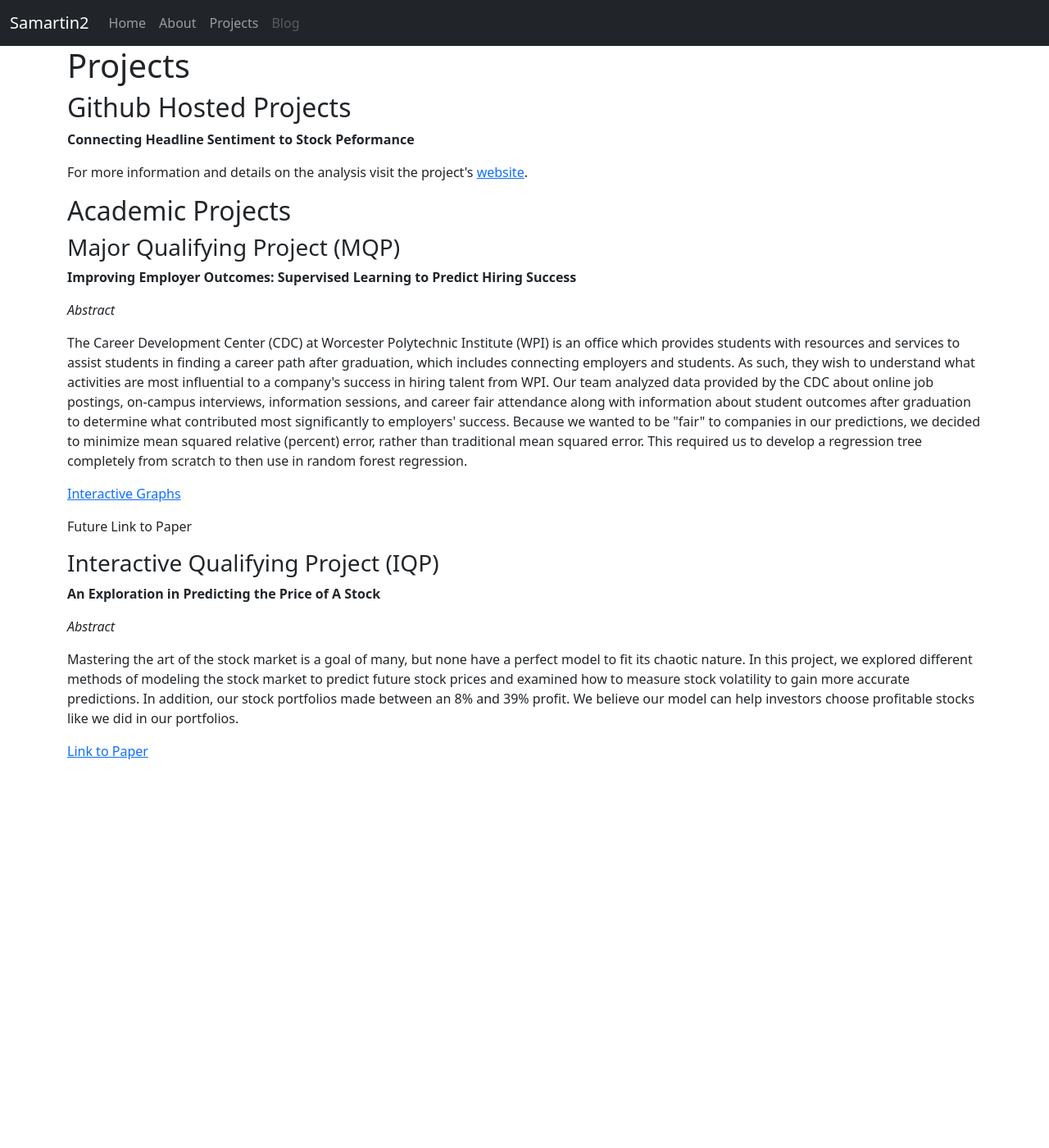
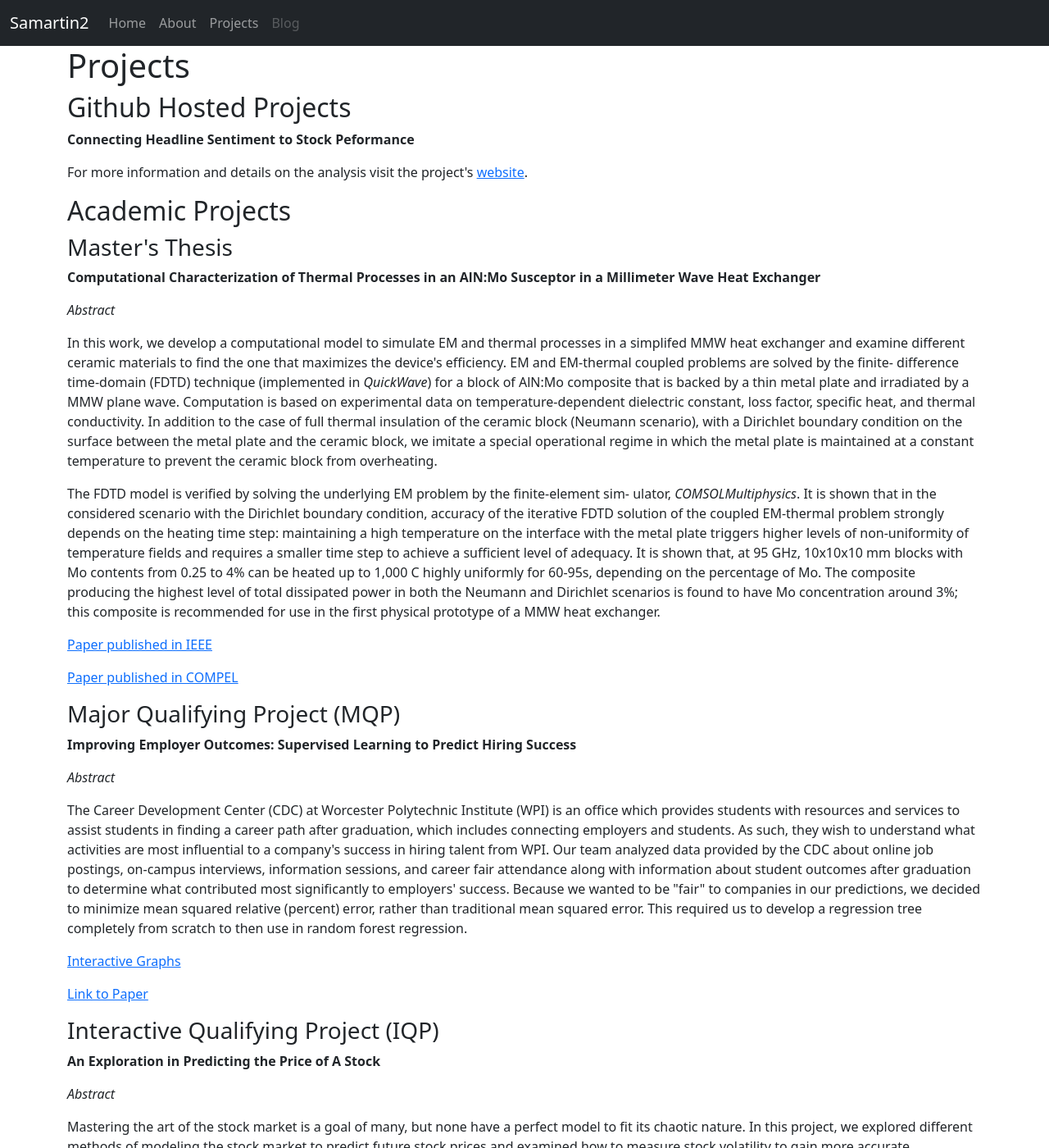
Before and after one commit to samartin2/samartin2.github.io, a Jekyll site: the page built from projects/index.html, in a window 1280 px wide and 1400 px high. Shown: the whole window at 82% size. Built offline with Jekyll 4.4.1, drawn with Linux system fonts in a browser that asks for light colours.

Commit message:
Content update

```diff
--- a/index.html
+++ b/index.html
@@ -5,8 +5,6 @@ title: Samartin2's Github Projects
 
 <div class="homepage">
     <h1>Welcome</h1>
-    <p>The purpose of this website is to present my work in both
-        academics and data analytics. It also serves as a platfom
-        to view all my github and unhosted projects in one place.
+    <p>The purpose of this website is to present my work in software development, data analytics, and academics.
     </p>
 </div>
--- a/projects/index.html
+++ b/projects/index.html
@@ -11,6 +11,38 @@ title: Projects
         <a href="https://dfontana.github.io/GaggleOfKaggle/">website</a>.
     </p>
     <h2>Academic Projects</h2>
+    <h3>Master's Thesis</h3>
+    <p><strong>Computational Characterization of Thermal Processes in an
+        AlN:Mo Susceptor in a Millimeter Wave Heat Exchanger</strong></p>
+    <p><em>Abstract</em></p>
+    <p>In this work, we develop a computational model to simulate EM and thermal processes in
+        a simplifed MMW heat exchanger and examine different ceramic materials to find the one that
+        maximizes the device's efficiency. EM and EM-thermal coupled problems are solved by the finite-
+        difference time-domain (FDTD) technique (implemented in <i>QuickWave</i>) for a block of AlN:Mo
+        composite that is backed by a thin metal plate and irradiated by a MMW plane wave. Computation
+        is based on experimental data on temperature-dependent dielectric constant, loss factor, specific
+        heat, and thermal conductivity. In addition to the case of full thermal insulation of the ceramic
+        block (Neumann scenario), with a Dirichlet boundary condition on the surface between the metal
+        plate and the ceramic block, we imitate a special operational regime in which the metal plate is
+        maintained at a constant temperature to prevent the ceramic block from overheating.</p>
+    <p>The FDTD model is verified by solving the underlying EM problem by the finite-element sim-
+        ulator, <i>COMSOLMultiphysics</i>. It is shown that in the considered scenario with the Dirichlet
+        boundary condition, accuracy of the iterative FDTD solution of the coupled EM-thermal problem
+        strongly depends on the heating time step: maintaining a high temperature on the interface with
+        the metal plate triggers higher levels of non-uniformity of temperature fields and requires a smaller
+        time step to achieve a sufficient level of adequacy. It is shown that, at 95 GHz, 10x10x10 mm
+        blocks with Mo contents from 0.25 to 4% can be heated up to 1,000 C highly uniformly for 60-95s,
+        depending on the percentage of Mo. The composite producing the highest level of total dissipated
+        power in both the Neumann and Dirichlet scenarios is found to have Mo concentration around 3%;
+        this composite is recommended for use in the first physical prototype of a MMW heat exchanger.</p>
+    <p>
+        <a href="https://ieeexplore.ieee.org/document/9336627"
+        target="_blank">Paper published in IEEE</a>
+    </p>
+    <p>
+        <a href="https://www.emerald.com/insight/content/doi/10.1108/COMPEL-07-2019-0271/full/html"
+        target="_blank">Paper published in COMPEL</a>
+    </p>
     <h3>Major Qualifying Project (MQP)</h3>
     <p><strong>Improving Employer Outcomes: Supervised Learning to Predict
         Hiring Success</strong></p>
@@ -32,7 +64,8 @@ title: Projects
         <a href="/projects/mqp">Interactive Graphs</a>
     </p>
     <p>
-        <a>Future Link to Paper</a>
+        <a href="https://web.wpi.edu/Pubs/E-project/Available/E-project-042318-185707/unrestricted/improving-employer-outcomes.pdf"
+        target="_blank">Link to Paper</a>
     </p>
     <h3>Interactive Qualifying Project (IQP)</h3>
     <p><strong>An Exploration in Predicting the Price of A Stock</strong></p>
```
Also changed, not shown: _posts/2018-05-03-First-Post.md (deleted, +0 -6 lines), about/index.html (+5 -5 lines).
